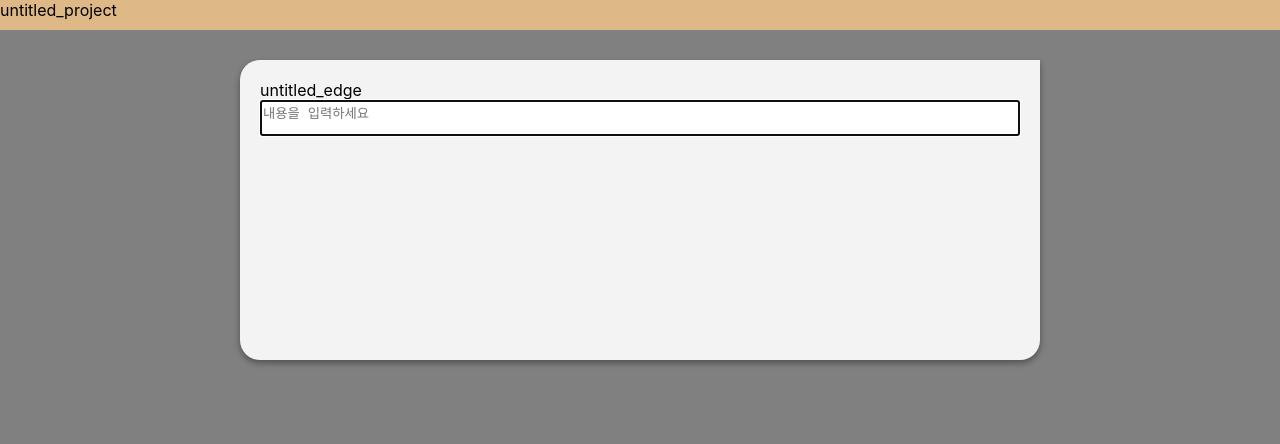
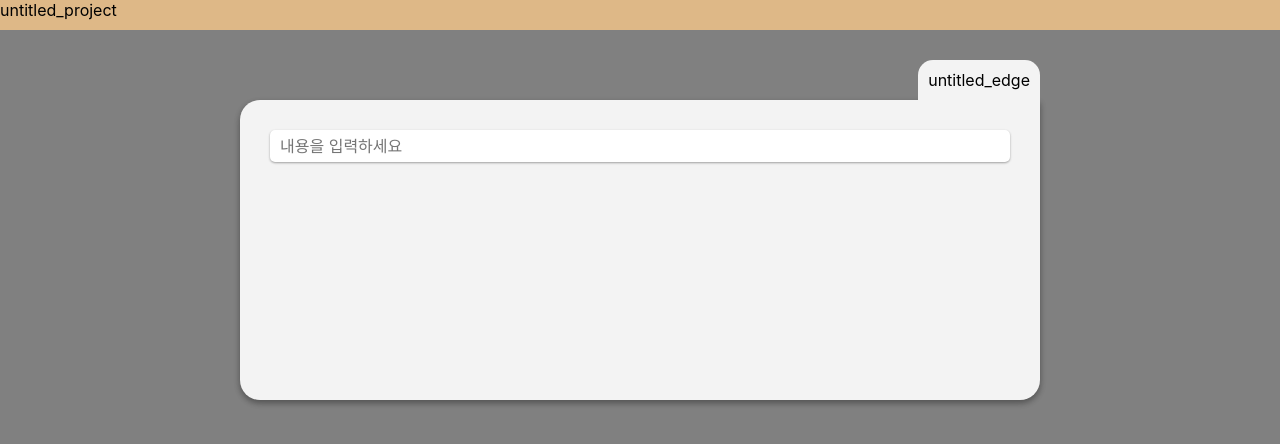
Before and after one commit to designDefined/ami, a Next.js app: page /project in a window 1280 px wide. Shown: the top 444 px of the page. Built offline with nearby package versions, Linux system fonts and the light colour scheme.

Commit message:
feat:textarea styling

```diff
--- a/components/common/EdgeMarkDown/EdgeMarkDown.module.scss
+++ b/components/common/EdgeMarkDown/EdgeMarkDown.module.scss
@@ -1,10 +1,26 @@
 .MarkDown{
   width:100%;
+  height:100%;
+  font: inherit;
+  font-family:inherit;
+  font-weight: inherit;
+  font-size:inherit;
+  color:inherit;
+  background-color: transparent;
 
   &.parser{
-
+    width:100%;
+    height:100%;
+    resize:none;
+    border:none;
   }
   &.writer{
+    line-height: 1em;
+    padding:0;
     resize:none;
+    border:none;
+    &:focus{
+      outline: none;
+    }
   }
 }
--- a/components/common/EdgeMarkDown/MarkDownParser.tsx
+++ b/components/common/EdgeMarkDown/MarkDownParser.tsx
@@ -1,5 +1,4 @@
 import { EdgeMarkDown } from "../../../store/base/edgeMarkDown";
-import { nanoid } from "nanoid";
 
 interface MarkDownParserProps {
   edgeMarkDown: EdgeMarkDown;
@@ -16,17 +15,17 @@ const MarkDownParser = ({
       case "ol":
         return (
           <ol>
-            {edgeMarkDown.listItems.map((listItem) => (
-              <li key={nanoid(5)}>{listItem}</li>
-            ))}
+            {/*{edgeMarkDown..map((listItem) => (*/}
+            {/*  <li key={nanoid(5)}>{listItem}</li>*/}
+            {/*))}*/}
           </ol>
         );
       case "ul":
         return (
           <ul>
-            {edgeMarkDown.listItems.map((listItem) => (
-              <li key={nanoid(5)}>{listItem}</li>
-            ))}
+            {/*{edgeMarkDown.listItems.map((listItem) => (*/}
+            {/*  <li key={nanoid(5)}>{listItem}</li>*/}
+            {/*))}*/}
           </ul>
         );
     }
--- a/components/project/MemoPad/EdgeMemo.module.scss
+++ b/components/project/MemoPad/EdgeMemo.module.scss
@@ -6,22 +6,71 @@
 
 .EdgeMemo{
   @include material.shadow(2);
+  position: relative;
   width:800px;
   min-height:300px;
   background-color: #f3f3f3;
-  padding:20px;
+  padding:30px;
   border-radius: 20px 0 20px 20px;
   font-size:16px;
+
+  .title{
+    display: flex;
+    align-items: center;
+    height:40px;
+    position: absolute;
+    right:0px;
+    padding-left:10px;
+    padding-right:10px;
+    border-radius: 15px 15px 0 0 ;
+
+    top:-40px;
+    background-color: #f3f3f3;
+
+  }
 
   .Line{
     width:100%;
     min-height:1.5em;
-
     font-size:inherit;
+    padding-left:10px;
 
     &.read{
-      background-color: red;
+      display: flex;
+      align-items: center;
+      height:2em;
+      border-radius: 5px;
+      cursor: pointer;
+
+      &:hover{
+        background-color: rgba(204, 231, 193, 0.5);
+      }
     }
-    &.edit{}
+    &.write{
+      @include material.shadow(1);
+      display: flex;
+      align-items: center;
+      height:2em;
+      background-color: white;
+      border-radius: 5px;
+      animation: 0.3s popup ease;
+      textarea{
+        height:1em;
+        overflow-y: hidden;
+      }
+    }
   }
 }
+
+
+@keyframes popup {
+  0%{
+    transform: translateY(-100%);
+    opacity: 0.3;
+  }
+  100%{
+    transform: translateY(0);
+    opacity: 1;
+  }
+
+}
--- a/components/project/MemoPad/EdgeMemo.tsx
+++ b/components/project/MemoPad/EdgeMemo.tsx
@@ -6,10 +6,6 @@ import styles from "./EdgeMemo.module.scss";
 import MarkDownWriter from "../../common/EdgeMarkDown/MarkDownWriter";
 import useInputValueStore from "../../../store/inputValue";
 import { useProjectStore } from "../../../store/project";
-import {
-  EdgeMarkDownType,
-  initialNormalEdgeMarkDown,
-} from "../../../store/base/edgeMarkDown";
 
 interface EdgeMemoProps {
   edge: Edge;
@@ -30,13 +26,10 @@ const EdgeMemo = ({ edge }: EdgeMemoProps) => {
   const updateMarkDown = useProjectStore(
     (state) => state.updateMarkDown,
   );
-  const addMarkDown = useProjectStore(
-    (state) => state.addMarkDown,
-  );
 
   return (
     <div className={cx("EdgeMemo")}>
-      <label>{name}</label>
+      <label className={cx("title")}>{name}</label>
       {contents.map((edgeMarkDown) => {
         if (!edgeMarkDown.isEditing) {
           return (
--- a/pages/project/project.module.scss
+++ b/pages/project/project.module.scss
@@ -6,5 +6,5 @@
   flex-direction: column;
   align-items: center;
   background-color: gray;
-  padding:60px;
+  padding:100px;
 }
--- a/styles/globals.css
+++ b/styles/globals.css
@@ -15,6 +15,10 @@ a {
   box-sizing: border-box;
 }
 
+p{
+  margin: 0;
+}
+
 @media (prefers-color-scheme: dark) {
   html {
     color-scheme: dark;
```
